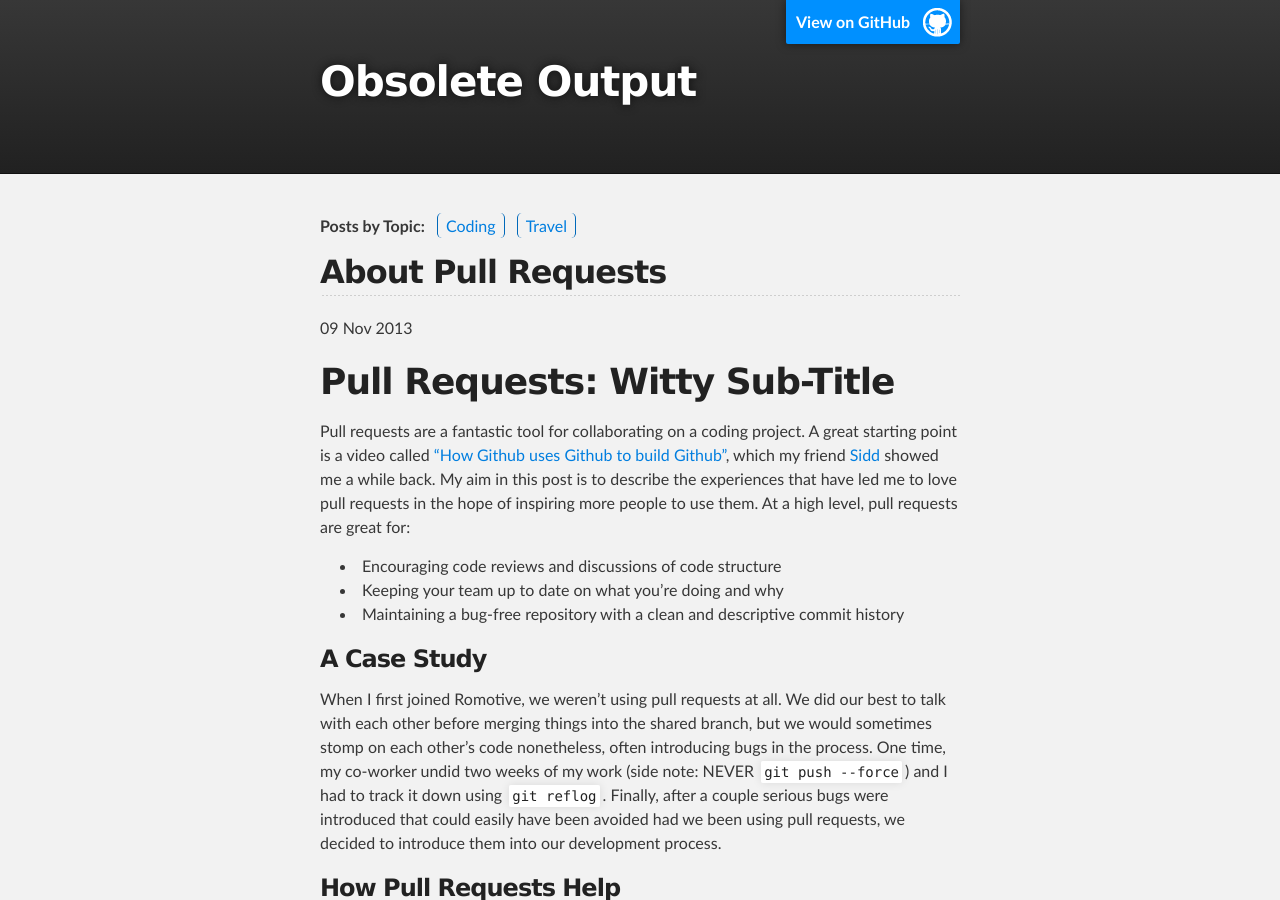
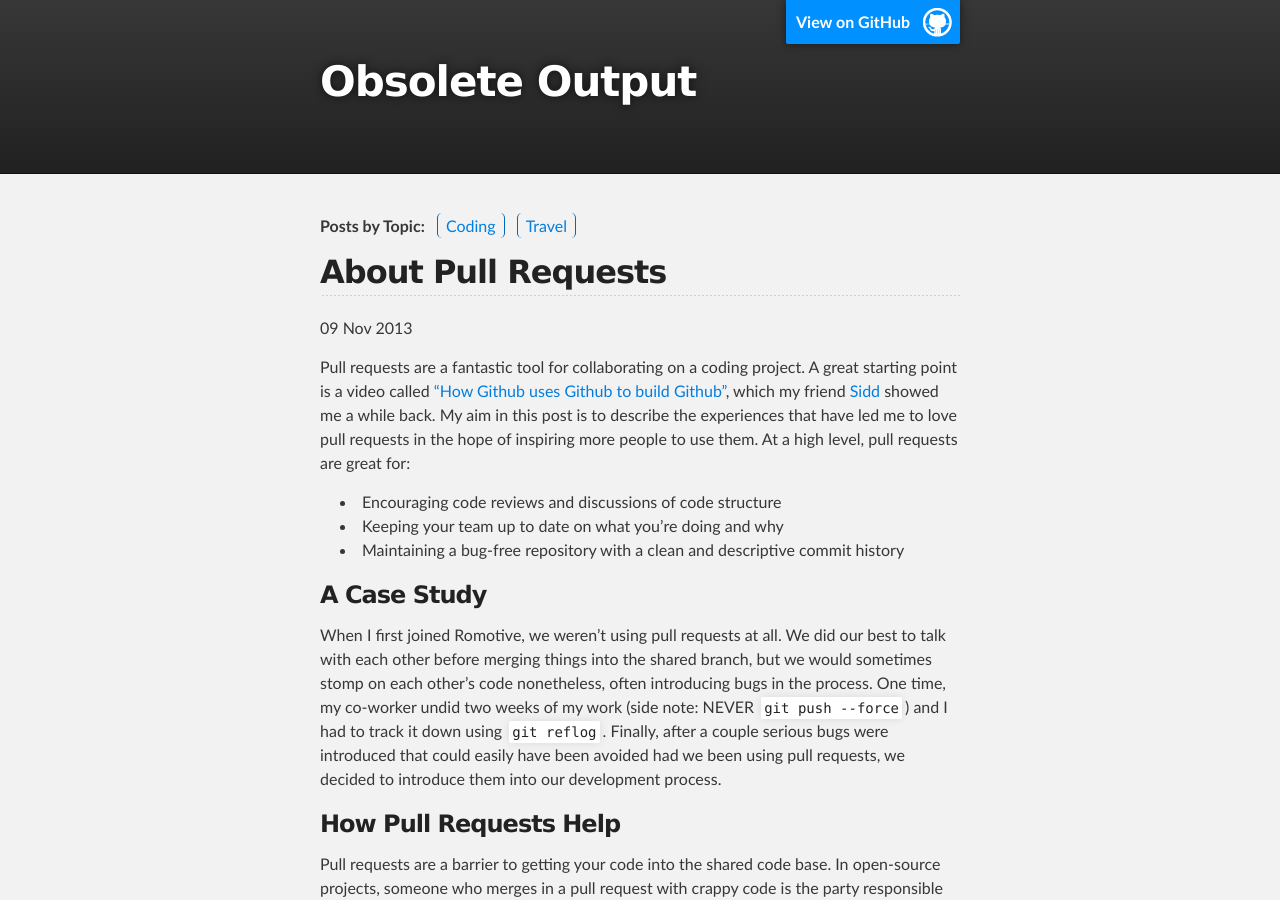
Before and after one commit to yjkogan/yjkogan.github.io, a Jekyll site: the page built from coding/_posts/2013-11-9-about-pull-requests.md, in a window 1280 px wide and 900 px high. Built offline with Jekyll 4.4.1, drawn with Linux system fonts in a browser that asks for light colours; Markdown is read by kramdown in place of the engine named in the settings; comment, search, counter and statistics services are not loaded.

Commit message:
Remove double title for about pull requsts

```diff
--- a/coding/_posts/2013-11-9-about-pull-requests.md
+++ b/coding/_posts/2013-11-9-about-pull-requests.md
@@ -6,9 +6,6 @@ categories: coding pullrequests
 image_url: ./
 excerpt: Pull requests are a fantastic tool for collaborating on a coding project. My aim in this post is to describe the experiences that have led me to love pull requests in the hope of inspiring more people to use them.
 ---
-
-#Pull Requests: Witty Sub-Title
-
 Pull requests are a fantastic tool for collaborating on a coding project. A great starting point is a video called ["How Github uses Github to build Github"](http://www.youtube.com/watch?v=qyz3jkOBbQY), which my friend [Sidd](https://twitter.com/sidd) showed me a while back. My aim in this post is to describe the experiences that have led me to love pull requests in the hope of inspiring more people to use them. At a high level, pull requests are great for:
 
 * Encouraging code reviews and discussions of code structure
```
